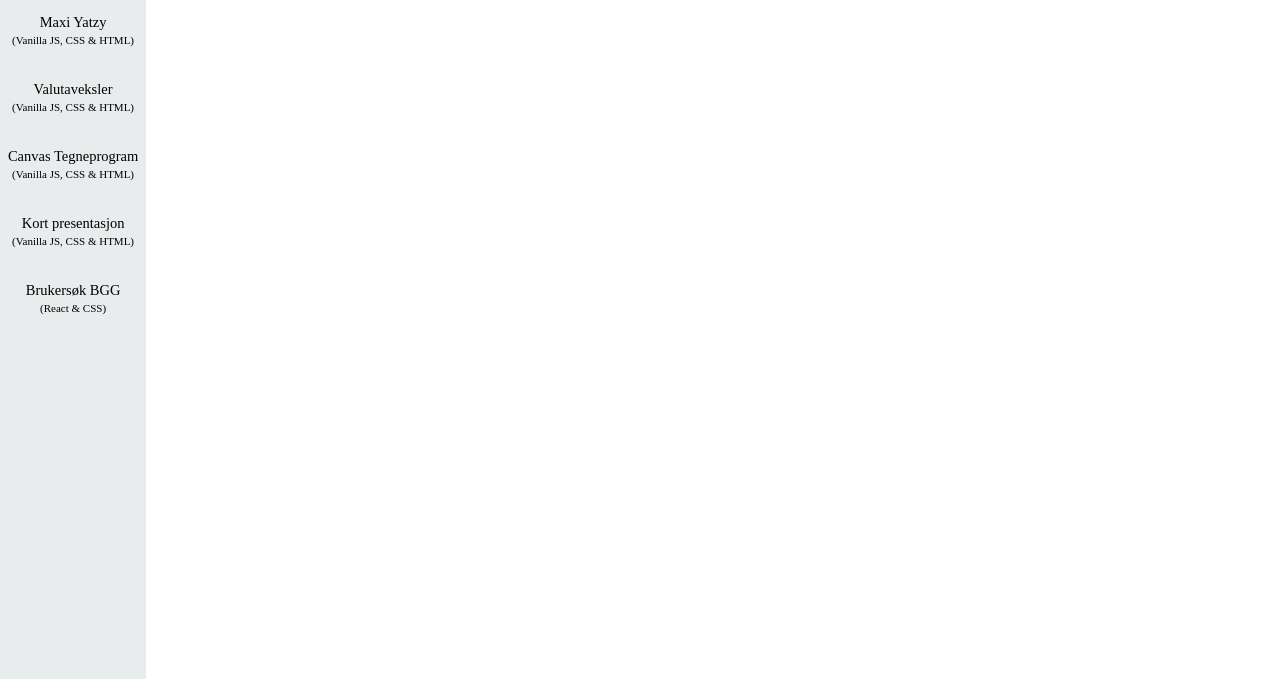
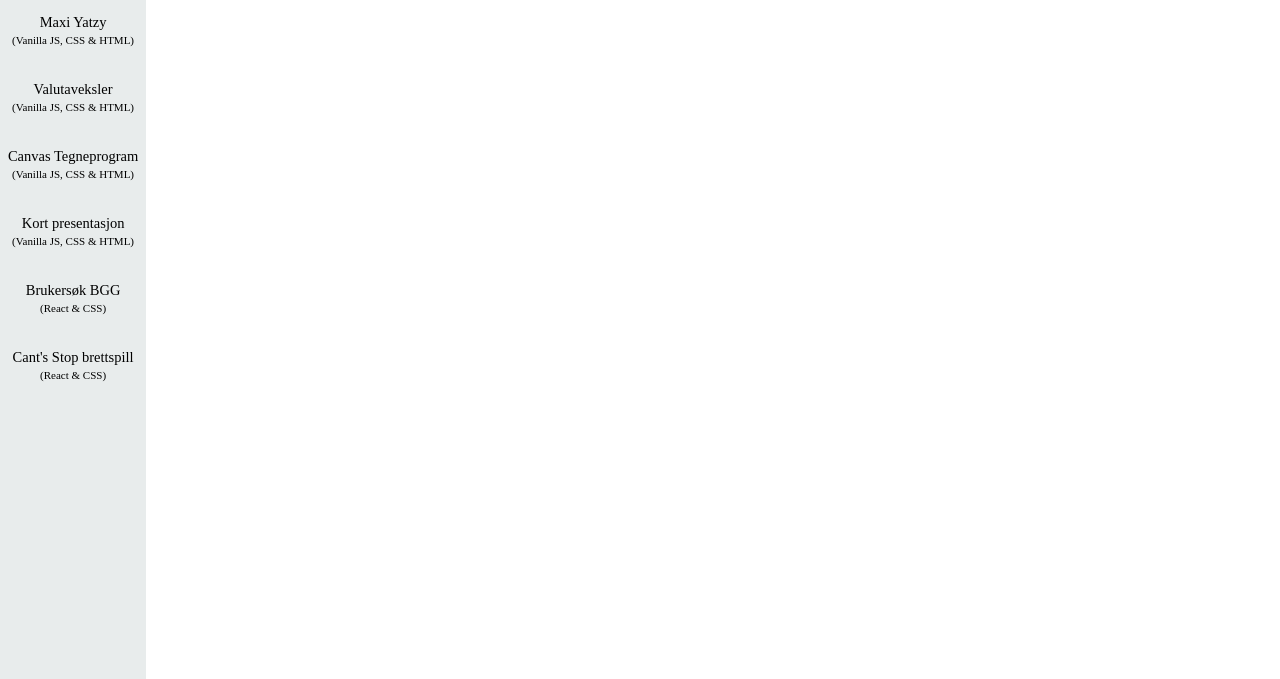
Before and after one commit to Thojohan/hub-site, a plain HTML site: page index.html in a window 1280 px wide. Shown: the part 121-800 px from the top of the page. Drawn offline with Linux system fonts and the light colour scheme; no server answers.

Commit message:
Update index.html

```diff
--- a/index.html
+++ b/index.html
@@ -28,7 +28,7 @@
       </div>
     </div>
     <div class="main-container">
-      <div class="side-section"><div class="link-container" data-link=" https://thojohan.github.io/maxi-yatxy/"><p class="link-description">Maxi Yatzy<br><span class="sub-text">(Vanilla JS, CSS & HTML)</span></p></div><div class="link-container" data-link="https://thojohan.github.io/currency-converter/"><p class="link-description">Valutaveksler<br><span class="sub-text">(Vanilla JS, CSS & HTML)</span></p></div><div class="link-container" data-link="https://thojohan.github.io/canvas-paint/"><p class="link-description">Canvas Tegneprogram<br><span class="sub-text">(Vanilla JS, CSS & HTML)</span></p></div><div class="link-container" data-link="https://thojohan.github.io/presentation-resume/"><p class="link-description">Kort presentasjon<br><span class="sub-text">(Vanilla JS, CSS & HTML)</span></p></div><div class="link-container" data-link="https://thojohan.github.io/bgg-search/"><p class="link-description">Brukersøk BGG<br><span class="sub-text">(React & CSS)</span></p></div></div>
+      <div class="side-section"><div class="link-container" data-link=" https://thojohan.github.io/maxi-yatxy/"><p class="link-description">Maxi Yatzy<br><span class="sub-text">(Vanilla JS, CSS & HTML)</span></p></div><div class="link-container" data-link="https://thojohan.github.io/currency-converter/"><p class="link-description">Valutaveksler<br><span class="sub-text">(Vanilla JS, CSS & HTML)</span></p></div><div class="link-container" data-link="https://thojohan.github.io/canvas-paint/"><p class="link-description">Canvas Tegneprogram<br><span class="sub-text">(Vanilla JS, CSS & HTML)</span></p></div><div class="link-container" data-link="https://thojohan.github.io/presentation-resume/"><p class="link-description">Kort presentasjon<br><span class="sub-text">(Vanilla JS, CSS & HTML)</span></p></div><div class="link-container" data-link="https://thojohan.github.io/bgg-search/"><p class="link-description">Brukersøk BGG<br><span class="sub-text">(React & CSS)</span></p></div><div class="link-container" data-link="https://thojohan.github.io/cant-stop/"><p class="link-description">Cant's Stop brettspill<br><span class="sub-text">(React & CSS)</span></p></div></div>
       <iframe class="main-section" allowfullscreen="" frameborder="0"></iframe>
     </div>
   </body>
```
